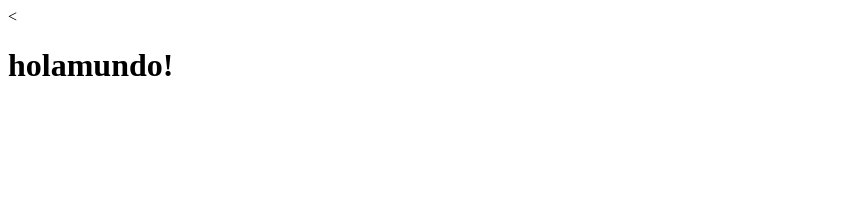
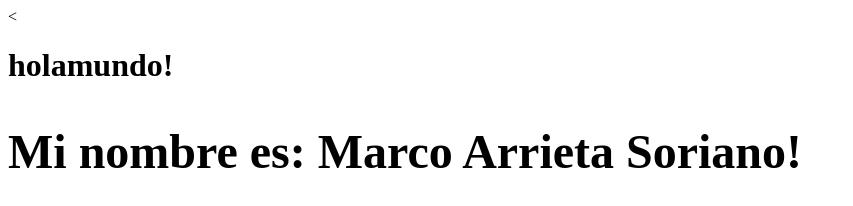
Before and after one commit to MarcoArrieta/holamundo, a plain HTML site: page index.html in a window 1280 px wide. Shown: the whole page, without its empty margins (0-853 px from the left). Drawn offline with Linux system fonts and the light colour scheme.

Commit message:
Actualice con minombre

```diff
--- a/index.html
+++ b/index.html
@@ -8,6 +8,7 @@
 </head>
 <body>
 	<h1>holamundo!<h/1>
+	<h2>Mi nombre es: Marco Arrieta Soriano!<h/2>
 
 </body>
 </html>
```
